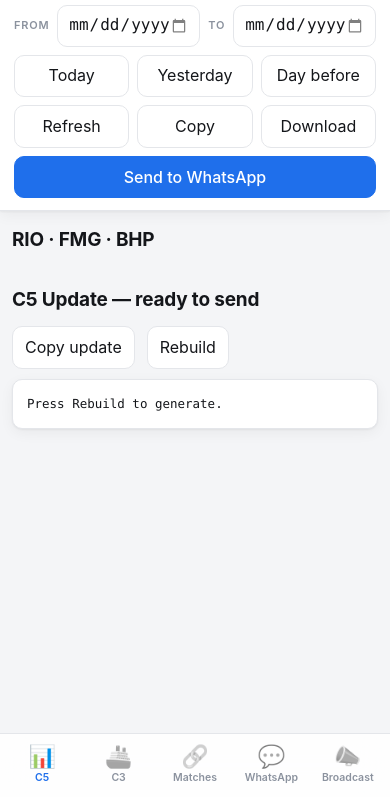
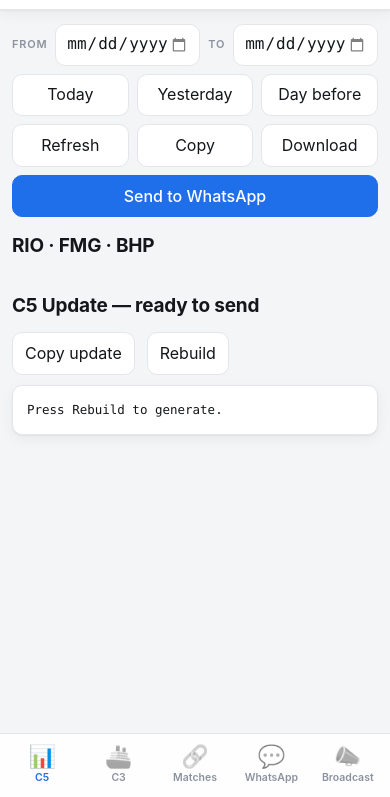
Before and after one commit to saiiii17/arrow-cape-monitor, a website: page src/public/index.html in a window 390 px wide. Shown: the part 47-844 px from the top of the page. Drawn offline with Linux system fonts and the light colour scheme; no server answers.

Commit message:
Phone: one fixed screen, compact header, and controls that scroll with content
The tab bar still scrolled away on long content. The phone layout set a
MINIMUM height, so a long page simply grew and took the bar with it; it is now
a fixed-height screen where only the content area scrolls, so the bar cannot
leave. Checked with 7,883px of C5 content and on every tab: scrolled to the
bottom, the bar is still flush at the screen edge and the page itself never
scrolls.

The header also took a third of the screen on every tab. On phones it now
keeps only the brand; the date pickers and the Refresh/Copy/Download/Send
buttons move into the scrolling content and back into the header on a wide
screen. Restoring them runs in reverse order: forward order threw on the first
insert, because the anchor sibling was itself still in the phone container,
and left the rest stranded -- verified now that a phone->desktop resize
restores the header exactly.

The chat list in Broadcast was its own scrollbox inside the scrolling page,
which is awkward to drag on a touch screen; it now flows with the page. And a
new tab opens at the top rather than at the previous tab's scroll position.

```diff
--- a/src/public/index.html
+++ b/src/public/index.html
@@ -217,10 +217,15 @@
        last row of the column it is pinned by layout instead. overflow-x:hidden
        on body is also a known iOS fixed-position breaker, so it is gone. */
     html{height:100%}
+    /* A FIXED height, not a minimum: with min-height the page grew with long
+       content and the tab bar scrolled away with it. Only main scrolls. */
     body{max-width:100%;-webkit-tap-highlight-color:transparent;
-      min-height:100vh;min-height:100dvh;display:flex;flex-direction:column}
-    header{flex:0 0 auto}
-    main{flex:1 1 auto;min-height:0;overflow-y:auto;-webkit-overflow-scrolling:touch}
+      height:100vh;height:100dvh;overflow:hidden;display:flex;flex-direction:column}
+    header{flex:0 0 auto;padding:calc(8px + env(safe-area-inset-top)) 14px 8px}
+    main{flex:1 1 auto;min-height:0;overflow-y:auto;-webkit-overflow-scrolling:touch;overscroll-behavior:contain}
+    /* Date pickers and actions scroll with the content instead of taking up a
+       third of the screen on every tab. */
+    .phonectl{display:flex;flex-wrap:wrap;gap:8px;margin:0 0 14px}
     /* Scrolls away with the page; the bottom tab bar is what stays put. */
     header{position:static;display:flex;flex-wrap:wrap;gap:8px;
       padding:calc(10px + env(safe-area-inset-top)) 14px 12px}
@@ -268,7 +273,7 @@
     .cols2,.cols3{gap:12px}
     table{font-size:13px}
     .scroll{max-height:none}
-    #bcList{max-height:52vh}
+    #bcList{max-height:none}
     #toast{bottom:calc(88px + env(safe-area-inset-bottom));max-width:calc(100% - 32px);text-align:center}
   }
   @media (max-width:760px) and (prefers-color-scheme:dark){
@@ -510,6 +515,10 @@ function shortName(raw){
 function show(v){
   view=v;
   document.body.dataset.view=v;
+  // All tabs share one scrolling area, so a new tab would otherwise open at
+  // the last tab's scroll position.
+  const sc=document.querySelector("main"); if(sc) sc.scrollTop=0;
+  scrollTo(0,0);
   prefs.set("tab",v);
   for (const [k,tab,sec] of [["c5","#tab-c5","#v-c5"],["c3","#tab-c3","#v-c3"],["mx","#tab-mx","#v-mx"],["wa","#tab-wa","#v-wa"],["bc","#tab-bc","#v-bc"]]){
     $(tab).setAttribute("aria-selected", String(k===v));
@@ -524,6 +533,39 @@ function show(v){
 $("#tab-c5").onclick=()=>show("c5"); $("#tab-c3").onclick=()=>show("c3");
 $("#tab-mx").onclick=()=>show("mx"); $("#tab-wa").onclick=()=>show("wa");
 $("#tab-bc").onclick=()=>show("bc");
+
+// On phones the header keeps only the brand: the date pickers and the action
+// buttons move into the scrolling content, and the tab bar becomes the page's
+// last row. Both move back on a wide screen.
+{
+  const moves=[...document.querySelectorAll("#ctl-c5,#ctl-c3,#refresh,#copy,#download,#send")]
+    .map(node=>({node, parent:node.parentElement, next:node.nextElementSibling}));
+  const mainEl=document.querySelector("main");
+  let host=null;
+  const placeControls=()=>{
+    const phone=matchMedia("(max-width:760px)").matches;
+    if(phone){
+      if(!host){ host=document.createElement("div"); host.className="phonectl"; }
+      if(host.parentElement!==mainEl) mainEl.insertBefore(host, mainEl.firstChild);
+      for(const m of moves) if(m.node.parentElement!==host) host.appendChild(m.node);
+    } else {
+      // Reverse order: each control is put back before the one that followed
+      // it, which must already be home. Forward order threw on the first
+      // insert -- the anchor was still inside the phone container -- and left
+      // every later control stranded there.
+      for(let i=moves.length-1;i>=0;i--){
+        const m=moves[i];
+        if(m.node.parentElement===m.parent) continue;
+        try{ m.parent.insertBefore(m.node, m.next && m.next.parentElement===m.parent ? m.next : null); }
+        catch{ m.parent.appendChild(m.node); }
+      }
+      if(host && host.parentElement) host.remove();
+    }
+  };
+  placeControls();
+  addEventListener("resize", placeControls);
+  addEventListener("orientationchange", placeControls);
+}
 
 // On phones the tab bar is the last row of the page, not part of the header,
 // so it is held in place by layout rather than position:fixed -- which iOS
```
